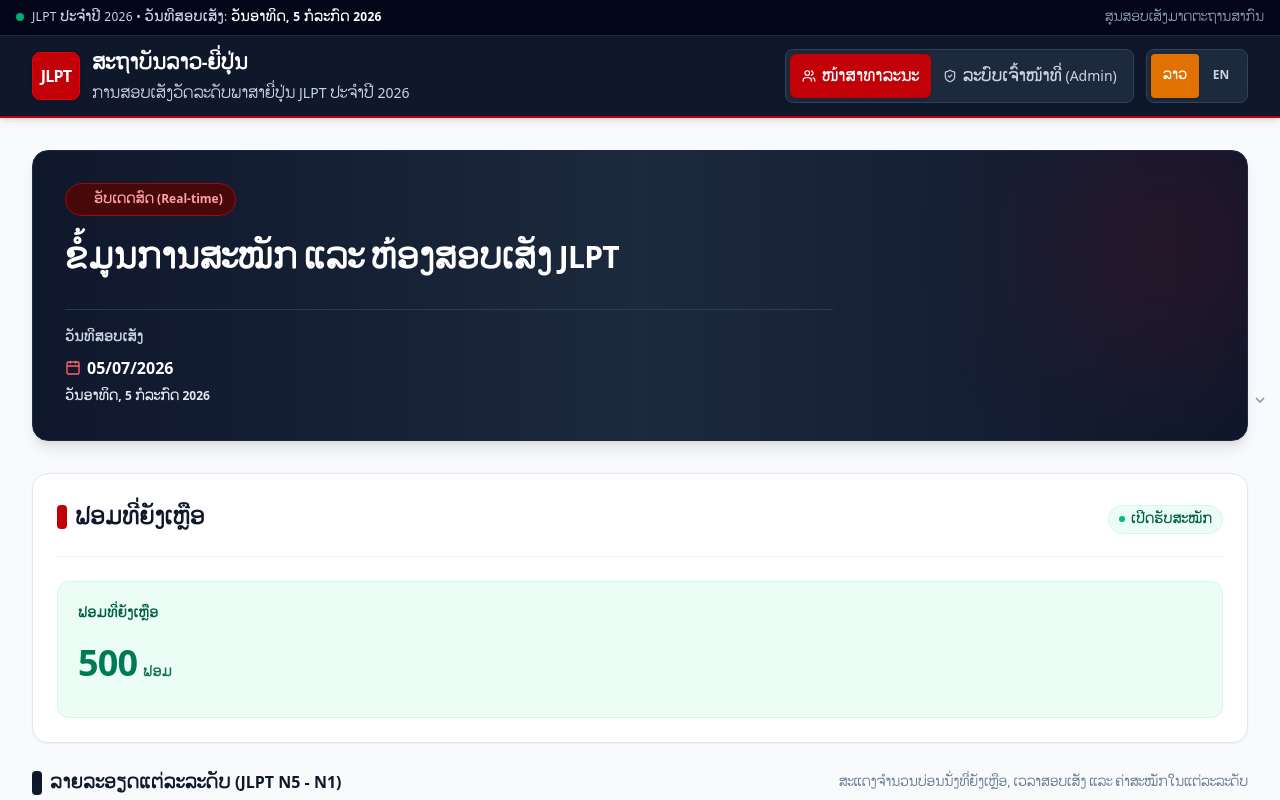
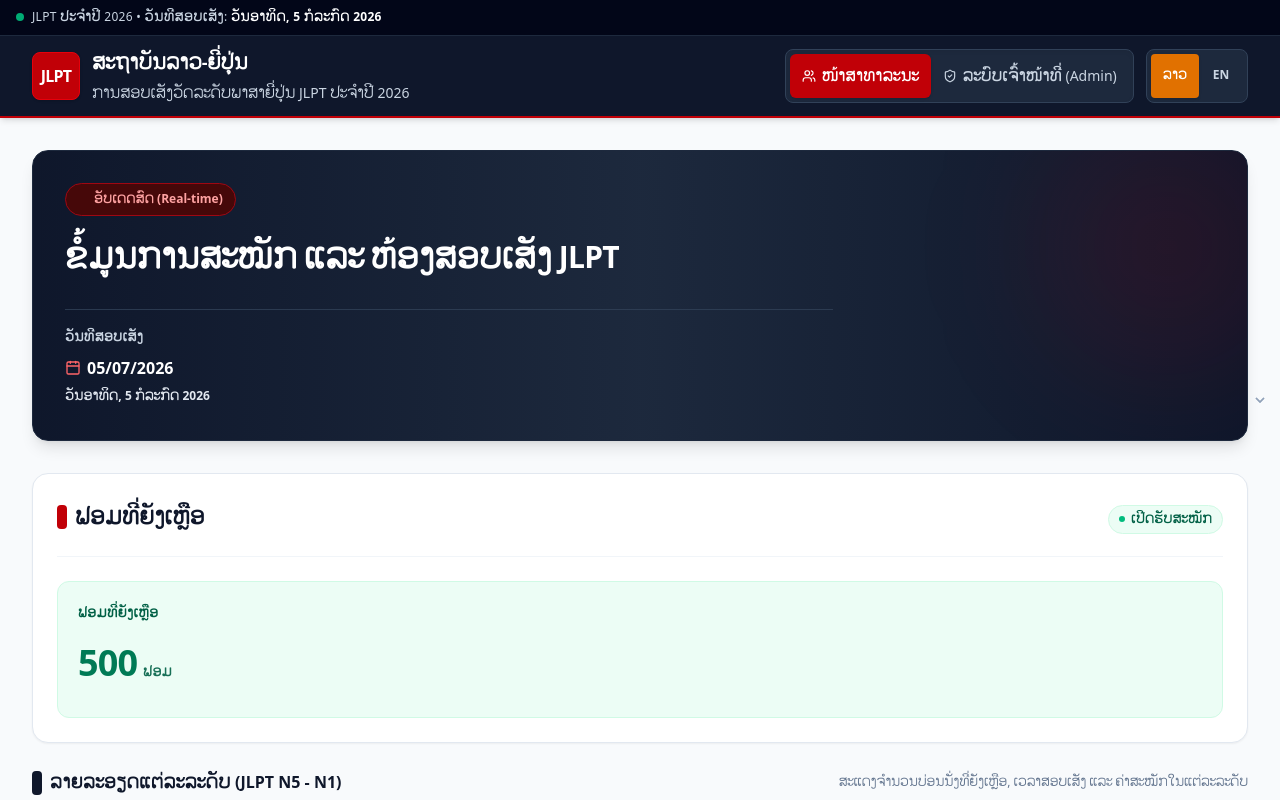
Before and after one commit to viyaked/jlpt-laos, a React (Vite) app: page / in a window 1280 px wide. Shown: the top 800 px of the page. Built offline with nearby package versions, Linux system fonts and the light colour scheme; no server answers.

Commit message:
chore: remove 'ສູນສອບເສັງມາດຕະຖານສາກົນ' from navbar

```diff
--- a/src/components/Navbar.tsx
+++ b/src/components/Navbar.tsx
@@ -39,9 +39,6 @@
           <span className="font-medium tracking-wide">
             {examShort} &bull; {t.examDateLabel}: <strong className="text-white font-semibold">{formattedExamDate.longDate}</strong>
           </span>
-        </div>
-        <div className="hidden sm:flex items-center gap-3 text-slate-400">
-          <span>{t.instituteSubtitle}</span>
         </div>
       </div>
 
--- a/src/i18n.ts
+++ b/src/i18n.ts
@@ -63,7 +63,7 @@
   lo: {
     // Header & Meta
     instituteName: "ສະຖາບັນລາວ-ຍີ່ປຸ່ນ",
-    instituteSubtitle: "ສູນສອບເສັງມາດຕະຖານສາກົນ",
+    instituteSubtitle: "",
     annualExamTitle: "ການສອບເສັງວັດລະດັບພາສາຍີ່ປຸ່ນ JLPT ປະຈຳປີ 2026",
     annualExamShort: "JLPT ປະຈຳປີ 2026",
     examDate: "ວັນອາທິດ, 5 ກໍລະກົດ 2026",
@@ -278,7 +278,7 @@
   en: {
     // Header & Meta
     instituteName: "Lao-Japan Institute",
-    instituteSubtitle: "International Examination Center",
+    instituteSubtitle: "",
     annualExamTitle: "Annual Japanese Language Proficiency Test (JLPT) 2026",
     annualExamShort: "Annual JLPT 2026",
     examDate: "Sunday, July 5, 2026",
```
